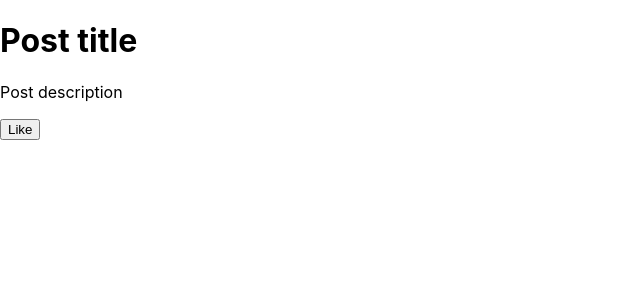
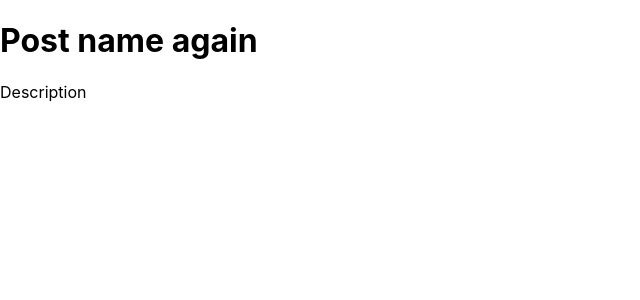
Before and after one commit to AngeloDias/hello-react, a React (Create React App) app: page / in a window 1280 px wide. Shown: the top 300 px of the page, without its empty margins (0-640 px from the left). Built offline with nearby package versions, Linux system fonts and the light colour scheme.

Commit message:
feat: changing state to use props

```diff
--- a/src/App.js
+++ b/src/App.js
@@ -1,11 +1,10 @@
 import React from 'react';
 import ClassComponent from './classComponent';
-import TestComponent from './testComponent';
 
 function App() {
   return (
     <div className="App">
-      <ClassComponent />
+      <ClassComponent title="Post name again" desc="Description"/>
     </div>
   );
 }
--- a/src/classComponent.js
+++ b/src/classComponent.js
@@ -1,28 +1,16 @@
 import React, { Component } from 'react'
 
 export default class classComponent extends Component {
-    state = {
-        title: 'Post title',
-        desc: 'Post description',
-        tag: 'Post tag'
-    }
-
-    likeFunction = (event) => {
-        console.log(event.target)
-
-        this.setState({
-            title: 'Approved post',
-            desc: 'Approved desc'
-        })
-    }
 
     render() {
+        const {title, desc} = this.props
+
         return(
             <div>
-                <h1>{this.state.title}</h1>
-                <p>{this.state.desc}</p>
-                <button onClick={this.likeFunction}>Like</button>
+                <h1>{title}</h1>
+                <p>{desc}</p>
             </div>
         )
     }
+
 }
```
